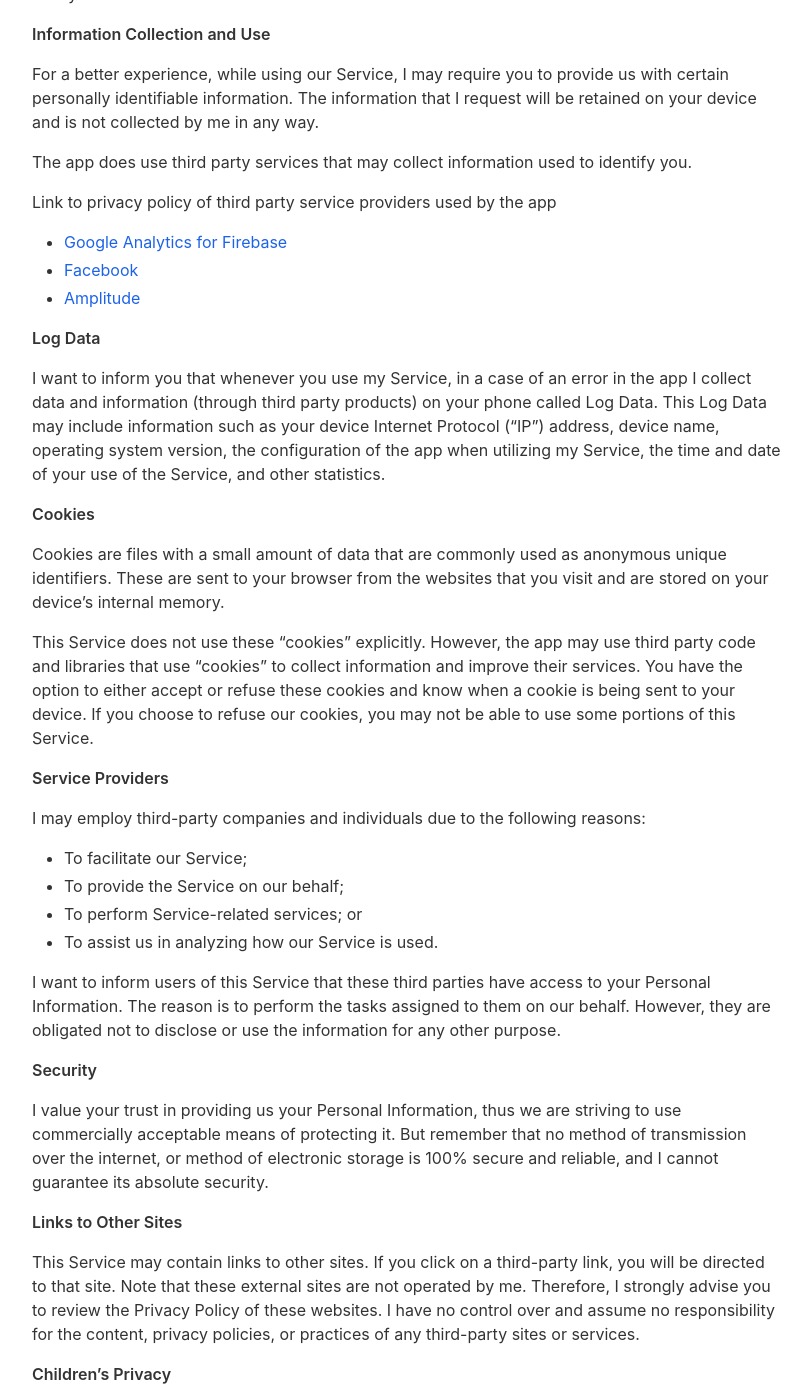
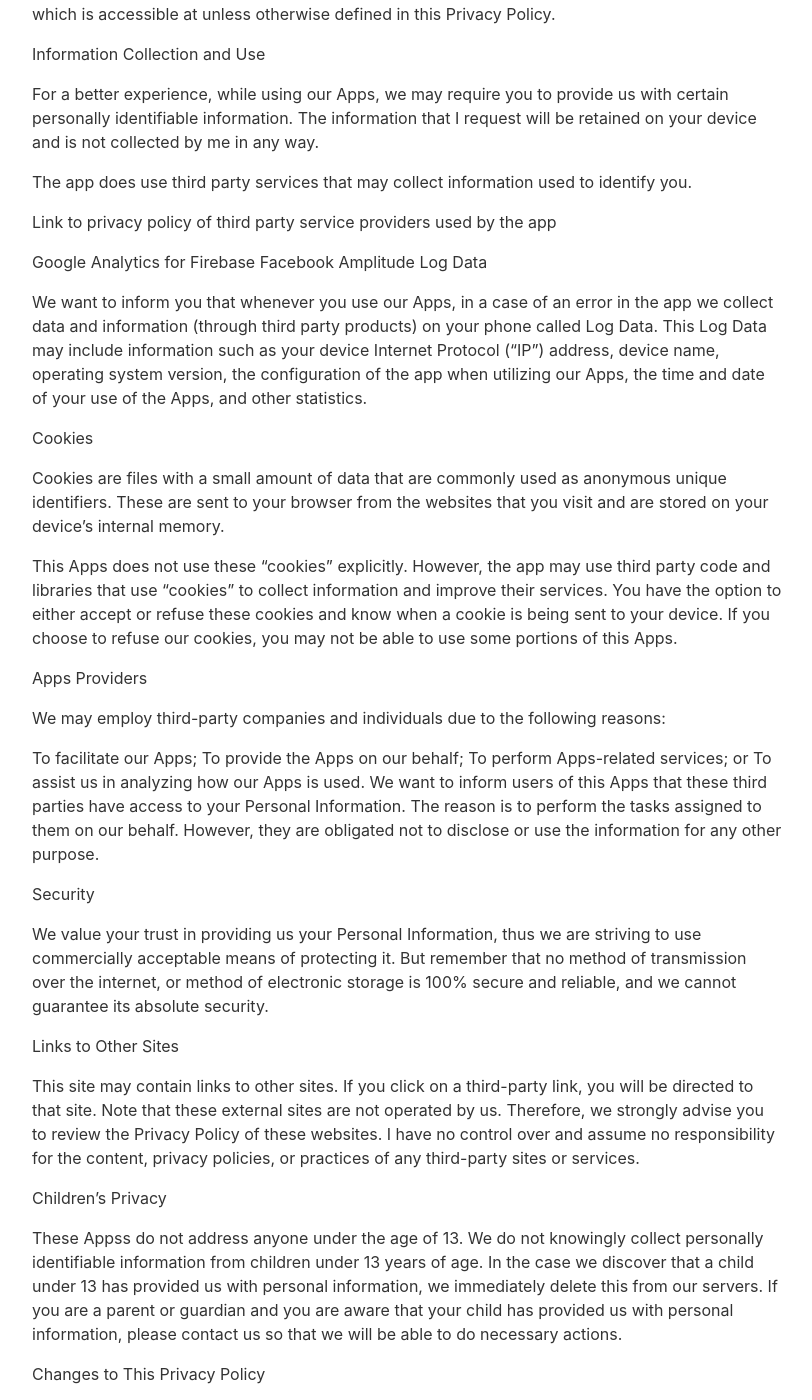
Before and after one commit to artem-sherbachuk/Safari-Ad-Block-Landing, a Jekyll site: the page built from _pages/privacypolicy.md, in a window 1280 px wide and 1400 px high, scrolled down 491 px. Shown: the whole window, without its empty margins (233-1045 px from the left). Built offline with Jekyll 4.4.1, drawn with Linux system fonts in a browser that asks for light colours; nearby versions of some CDN libraries; some of the changed text lies outside the part shown.

Commit message:
Update privacypolicy.md

```diff
--- a/_pages/privacypolicy.md
+++ b/_pages/privacypolicy.md
@@ -4,67 +4,74 @@
 include_in_header: false
 ---
 
-**Privacy Policy**
+---
+layout: page
+title: Privacy Policy
+include_in_header: false
+---
 
-Abilo Development built the Safari Ad Blocker: animation maker app as a Freemium app. This SERVICE is provided by Abilo Development at no cost and is intended for use as is.
 
-This page is used to inform visitors regarding my policies with the collection, use, and disclosure of Personal Information if anyone decided to use my Service.
 
-If you choose to use my Service, then you agree to the collection and use of information in relation to this policy. The Personal Information that I collect is used for providing and improving the Service. I will not use or share your information with anyone except as described in this Privacy Policy.
 
-The terms used in this Privacy Policy have the same meanings as in our Terms and Conditions, which is accessible at Safari Ad Blocker: animation maker unless otherwise defined in this Privacy Policy.
+Privacy Policy
 
-**Information Collection and Use**
+Abilo Development built the Apps as a Freemium apps. This APPS is provided by Abilo Development at no cost and is intended for use as is.
 
-For a better experience, while using our Service, I may require you to provide us with certain personally identifiable information. The information that I request will be retained on your device and is not collected by me in any way.
+This page is used to inform visitors regarding our policies with the collection, use, and disclosure of Personal Information if anyone decided to use our Apps.
+
+If you choose to use our Apps, then you agree to the collection and use of information in relation to this policy. The Personal Information that we collect is used for providing and improving the Apps. We will not use or share your information with anyone except as described in this Privacy Policy.
+
+The terms used in this Privacy Policy have the same meanings as in our Terms and Conditions, which is accessible at unless otherwise defined in this Privacy Policy.
+
+Information Collection and Use
+
+For a better experience, while using our Apps, we may require you to provide us with certain personally identifiable information. The information that I request will be retained on your device and is not collected by me in any way.
 
 The app does use third party services that may collect information used to identify you.
 
 Link to privacy policy of third party service providers used by the app
 
-*   [Google Analytics for Firebase](https://firebase.google.com/policies/analytics)
-*   [Facebook](https://www.facebook.com/about/privacy/update/printable)
-*   [Amplitude](https://amplitude.com/privacy)
+Google Analytics for Firebase
+Facebook
+Amplitude
+Log Data
 
-**Log Data**
+We want to inform you that whenever you use our Apps, in a case of an error in the app we collect data and information (through third party products) on your phone called Log Data. This Log Data may include information such as your device Internet Protocol (“IP”) address, device name, operating system version, the configuration of the app when utilizing our Apps, the time and date of your use of the Apps, and other statistics.
 
-I want to inform you that whenever you use my Service, in a case of an error in the app I collect data and information (through third party products) on your phone called Log Data. This Log Data may include information such as your device Internet Protocol (“IP”) address, device name, operating system version, the configuration of the app when utilizing my Service, the time and date of your use of the Service, and other statistics.
+Cookies
 
-**Cookies**
+Cookies are files with a small amount of data that are commonly used as anonymous unique identifiers. These are sent to your browser from the websites that you visit and are stored on your device’s internal memory.
 
-Cookies are files with a small amount of data that are commonly used as anonymous unique identifiers. These are sent to your browser from the websites that you visit and are stored on your device's internal memory.
+This Apps does not use these “cookies” explicitly. However, the app may use third party code and libraries that use “cookies” to collect information and improve their services. You have the option to either accept or refuse these cookies and know when a cookie is being sent to your device. If you choose to refuse our cookies, you may not be able to use some portions of this Apps.
 
-This Service does not use these “cookies” explicitly. However, the app may use third party code and libraries that use “cookies” to collect information and improve their services. You have the option to either accept or refuse these cookies and know when a cookie is being sent to your device. If you choose to refuse our cookies, you may not be able to use some portions of this Service.
+Apps Providers
 
-**Service Providers**
+We may employ third-party companies and individuals due to the following reasons:
 
-I may employ third-party companies and individuals due to the following reasons:
+To facilitate our Apps;
+To provide the Apps on our behalf;
+To perform Apps-related services; or
+To assist us in analyzing how our Apps is used.
+We want to inform users of this Apps that these third parties have access to your Personal Information. The reason is to perform the tasks assigned to them on our behalf. However, they are obligated not to disclose or use the information for any other purpose.
 
-*   To facilitate our Service;
-*   To provide the Service on our behalf;
-*   To perform Service-related services; or
-*   To assist us in analyzing how our Service is used.
+Security
 
-I want to inform users of this Service that these third parties have access to your Personal Information. The reason is to perform the tasks assigned to them on our behalf. However, they are obligated not to disclose or use the information for any other purpose.
+We value your trust in providing us your Personal Information, thus we are striving to use commercially acceptable means of protecting it. But remember that no method of transmission over the internet, or method of electronic storage is 100% secure and reliable, and we cannot guarantee its absolute security.
 
-**Security**
+Links to Other Sites
 
-I value your trust in providing us your Personal Information, thus we are striving to use commercially acceptable means of protecting it. But remember that no method of transmission over the internet, or method of electronic storage is 100% secure and reliable, and I cannot guarantee its absolute security.
+This site may contain links to other sites. If you click on a third-party link, you will be directed to that site. Note that these external sites are not operated by us. Therefore, we strongly advise you to review the Privacy Policy of these websites. I have no control over and assume no responsibility for the content, privacy policies, or practices of any third-party sites or services.
 
-**Links to Other Sites**
+Children’s Privacy
 
-This Service may contain links to other sites. If you click on a third-party link, you will be directed to that site. Note that these external sites are not operated by me. Therefore, I strongly advise you to review the Privacy Policy of these websites. I have no control over and assume no responsibility for the content, privacy policies, or practices of any third-party sites or services.
+These Appss do not address anyone under the age of 13. We do not knowingly collect personally identifiable information from children under 13 years of age. In the case we discover that a child under 13 has provided us with personal information, we immediately delete this from our servers. If you are a parent or guardian and you are aware that your child has provided us with personal information, please contact us so that we will be able to do necessary actions.
 
-**Children’s Privacy**
+Changes to This Privacy Policy
 
-These Services do not address anyone under the age of 13. I do not knowingly collect personally identifiable information from children under 13 years of age. In the case I discover that a child under 13 has provided me with personal information, I immediately delete this from our servers. If you are a parent or guardian and you are aware that your child has provided us with personal information, please contact me so that I will be able to do necessary actions.
-
-**Changes to This Privacy Policy**
-
-I may update our Privacy Policy from time to time. Thus, you are advised to review this page periodically for any changes. I will notify you of any changes by posting the new Privacy Policy on this page.
+We may update our Privacy Policy from time to time. Thus, you are advised to review this page periodically for any changes. We will notify you of any changes by posting the new Privacy Policy on this page.
 
 This policy is effective as of 2021-07-07
 
 **Contact Us**
 
-If you have any questions or suggestions about my Privacy Policy, do not hesitate to contact me at abilodevelopment@gmail.com.
+If you have any questions or suggestions about my Privacy Policy, do not hesitate to contact us at abilodevelopment@gmail.com.
```
